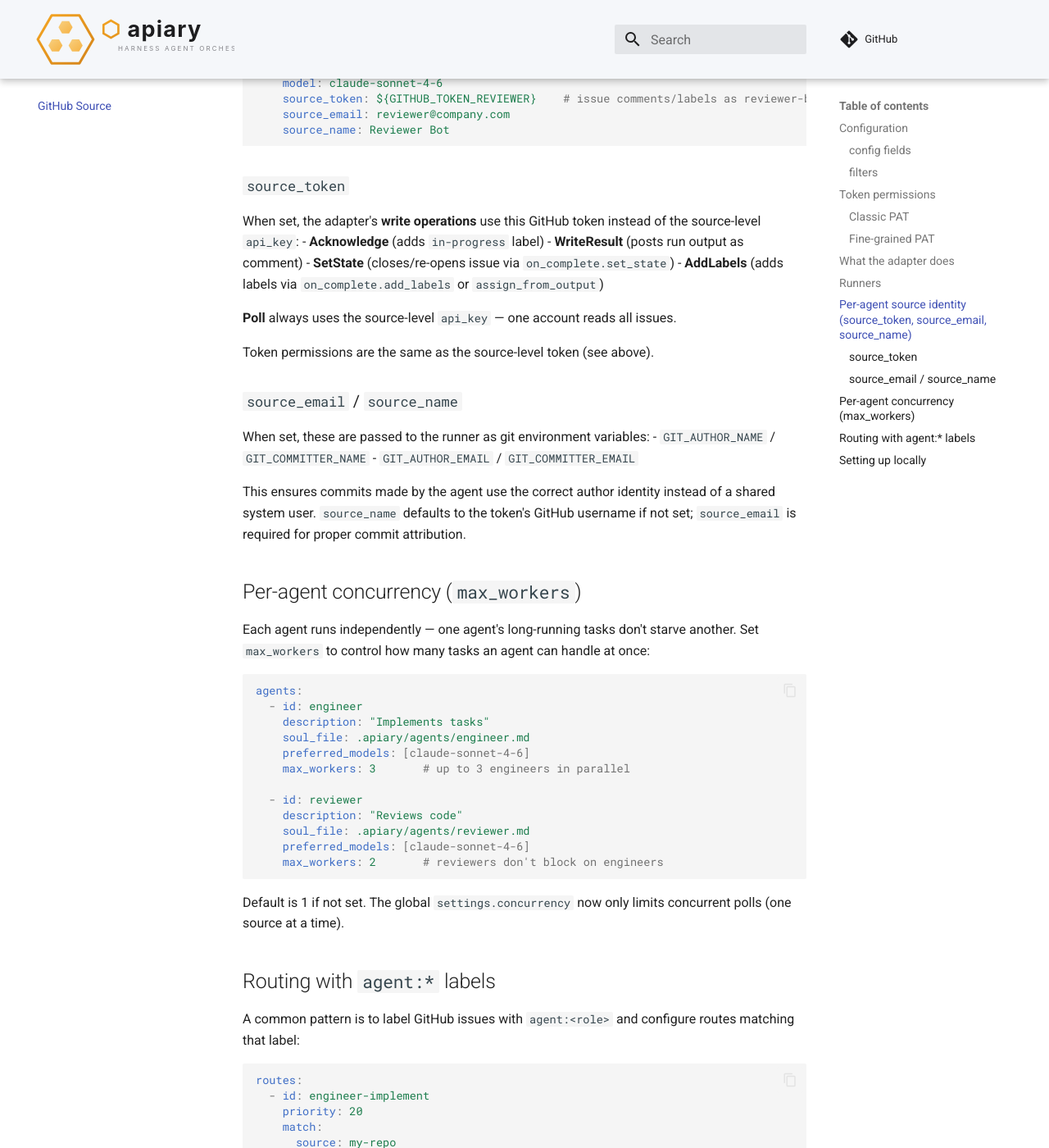
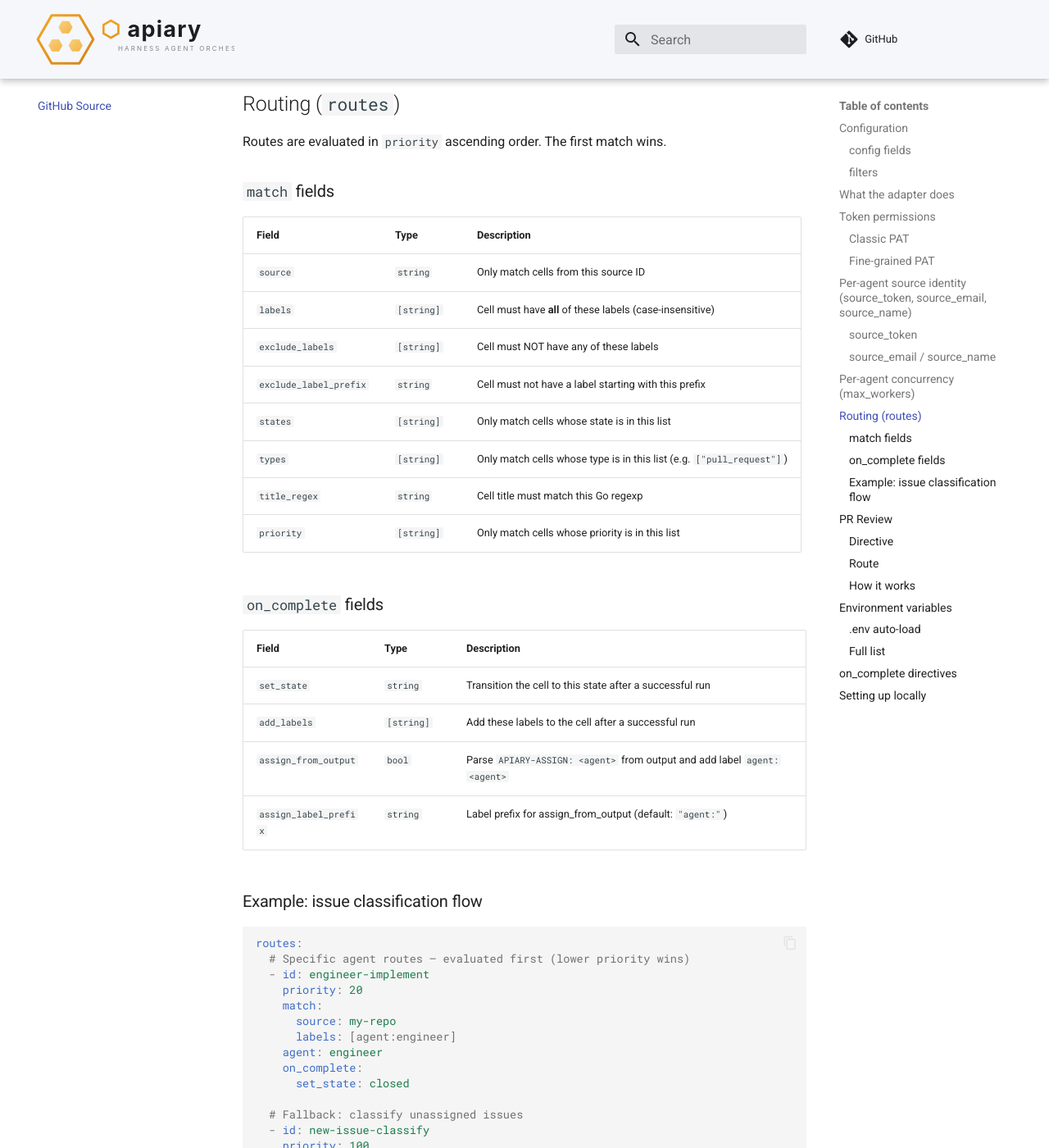
Before and after one commit to orlandoburli/apiary, an MkDocs documentation site: the page built from docs/github-source.md, in a window 1280 px wide and 1400 px high, scrolled down 3474 px. Shown: the whole window at 82% size. Built offline with MkDocs 1.6.1 and Material for MkDocs 9.7.7, drawn with Linux system fonts in a browser that asks for light colours; comment, search, counter and statistics services are not loaded; some of the changed text lies outside the part shown.

Commit message:
docs: update github-source.md — PR review, auto-load .env, RouteMatch fields, fix obsolete APIs

````diff
--- a/docs/github-source.md
+++ b/docs/github-source.md
@@ -1,6 +1,8 @@
-# GitHub Issues Source
+# GitHub Source
 
-The `github` source adapter polls issues from a GitHub repository and maps them to Apiary Cells for routing and dispatch.
+The `github` source adapter polls issues from a GitHub repository and maps them
+to Apiary Cells for routing and dispatch. Pull requests are also included as
+cells with `Type: "pull_request"`.
 
 ## Configuration
 
@@ -32,178 +34,237 @@
 | `states` | Filter by issue state: `open` or `closed` |
 | `labels` | Only poll issues that have **all** of these labels |
 
-## Token permissions
-
-The `api_key` is a GitHub personal access token. Without it, the adapter falls back to unauthenticated requests (rate limit of 60 requests/hour — insufficient for regular polling).
-
-### Classic PAT
-
-Scope **`repo`** (for private repositories). This grants full access to issues, labels, and comments.
-
-### Fine-grained PAT
-
-Repository-scoped token with the following permissions:
-
-| Permission | Level | Why |
-|---|---|---|
-| `Issues` | **Read & Write** | Poll issues, update state, add labels, post comments |
-| `Metadata` | **Read** (auto-granted) | Read repository metadata, list labels |
-
-Generate one at `https://github.com/settings/tokens?type=beta` → select the target repository → set `Issues: Read and Write`.
-
 ## What the adapter does
 
 | Operation | GitHub API call | When |
 |---|---|---|
-| **Poll** | `GET /repos/{owner}/{repo}/issues?state=all&sort=updated` | Every `poll_interval` |
-| **Acknowledge** | `PATCH /repos/{owner}/{repo}/issues/{number}` (adds label `in-progress`) | When `settings.state_lock: true` |
+| **Poll** | `GET /repos/{owner}/{repo}/issues?state=open&sort=updated&direction=desc` | Every `poll_interval` |
+| **Acknowledge** | `POST /repos/{owner}/{repo}/issues/{number}/labels` (adds `in-progress`) | When `settings.state_lock: true` |
 | **WriteResult** | `POST /repos/{owner}/{repo}/issues/{number}/comments` | When `settings.result_comment: true` |
 | **SetState** | `PATCH /repos/{owner}/{repo}/issues/{number}` (sets `state`) | Via `route.on_complete.set_state` |
 | **AddLabels** | `PATCH /repos/{owner}/{repo}/issues/{number}` (replaces labels) | Via `route.on_complete.add_labels` or `assign_from_output` |
 
-Pull requests are automatically filtered out (the GitHub Issues API returns both issues and PRs).
+Both issues and pull requests are returned by the poll. PRs are not filtered
+out — they get `Type: "pull_request"` and can be routed independently via
+`match.types: ["pull_request"]`.
 
-## Runners
+## Token permissions
 
-Providers are configured via `type` (execution mode) + `provider` (AI provider):
+The `api_key` is a GitHub personal access token. Without it, the adapter falls
+back to unauthenticated requests (60 req/h — insufficient for regular polling).
 
-```yaml
-runners:
-  # Claude CLI — type=cli, provider=claude
-  - id: claude
-    type: cli
-    provider: claude
-    config:
-      args: ["--output-format", "stream-json", "--verbose"]
-    models:
-      - claude-opus-4-8
-      - claude-sonnet-4-6
-      - claude-haiku-4-5
+### Classic PAT
 
-  # OpenCode CLI — type=cli, provider=opencode
-  - id: opencode
-    type: cli
-    provider: opencode
-    models:
-      - opencode-go/deepseek-v4-pro
-      - opencode-go/deepseek-v4-flash
+Scope **`repo`** (for private repos).
 
-  # OpenCode API — type=api, provider=opencode
-  - id: opencode-api
-    type: api
-    provider: opencode
-    config:
-      subscription: go
-      api_key: ${OPENCODE_API_KEY}
-```
+### Fine-grained PAT
 
-The `type` field determines the execution engine (`cli` = subprocess, `api` = HTTP).
-The `provider` field selects the AI provider defaults (command, flags, endpoint).
-The internal adapter name is resolved as `{provider}-{type}` (e.g. `claude-cli`).
-
-Each runner can declare a `models` list used by the dashboard for model cycling.
+| Permission | Level | Why |
+|---|---|---|
+| `Issues` | **Read & Write** | Poll, update state, add labels, post comments |
+| `Metadata` | **Read** (auto-granted) | Read repo metadata, list labels |
 
 ## Per-agent source identity (`source_token`, `source_email`, `source_name`)
 
-Each agent can use its own GitHub account for write operations and git commits
-by setting source identity fields:
+Each agent can use its own GitHub account for issue operations and git commits:
 
 ```yaml
 agents:
   - id: engineer
     description: "Implements tasks"
     model: claude-sonnet-4-6
-    source_token: ${GITHUB_TOKEN_ENGINEER}    # issue comments/labels as engineer-bot
+    source_token: ${GITHUB_TOKEN_ENGINEER}
     source_email: engineer@company.com
     source_name: Engineer Bot
 
   - id: reviewer
     description: "Reviews code"
     model: claude-sonnet-4-6
-    source_token: ${GITHUB_TOKEN_REVIEWER}    # issue comments/labels as reviewer-bot
+    source_token: ${GITHUB_TOKEN_REVIEWER}
     source_email: reviewer@company.com
     source_name: Reviewer Bot
 ```
 
 ### `source_token`
 
-When set, the adapter's **write operations** use this GitHub token instead
-of the source-level `api_key`:
-- **Acknowledge** (adds `in-progress` label)
-- **WriteResult** (posts run output as comment)
-- **SetState** (closes/re-opens issue via `on_complete.set_state`)
-- **AddLabels** (adds labels via `on_complete.add_labels` or `assign_from_output`)
+When set, the adapter's **write operations** use this token instead of the
+source-level `api_key`:
+- **Acknowledge** — adds `in-progress` label
+- **WriteResult** — posts comment with run output
+- **SetState** — closes/re-opens issue via `on_complete.set_state`
+- **AddLabels** — adds labels via `on_complete.add_labels` or `assign_from_output`
 
 **Poll** always uses the source-level `api_key` — one account reads all issues.
 
-Token permissions are the same as the source-level token (see above).
-
 ### `source_email` / `source_name`
 
-When set, these are passed to the runner as git environment variables:
+These are injected as git environment variables in the runner subprocess:
 - `GIT_AUTHOR_NAME` / `GIT_COMMITTER_NAME`
 - `GIT_AUTHOR_EMAIL` / `GIT_COMMITTER_EMAIL`
 
-This ensures commits made by the agent use the correct author identity
-instead of a shared system user. `source_name` defaults to the token's
-GitHub username if not set; `source_email` is required for proper commit
-attribution.
+Ensures commits use the correct author identity instead of a shared system user.
 
 ## Per-agent concurrency (`max_workers`)
 
-Each agent runs independently — one agent's long-running tasks don't starve
-another. Set `max_workers` to control how many tasks an agent can handle at
-once:
+Each agent has its own semaphore — one agent's long-running tasks don't starve
+another:
 
 ```yaml
 agents:
   - id: engineer
     description: "Implements tasks"
     soul_file: .apiary/agents/engineer.md
-    preferred_models: [claude-sonnet-4-6]
-    max_workers: 3       # up to 3 engineers in parallel
+    model: claude-sonnet-4-6
+    max_workers: 3
 
   - id: reviewer
     description: "Reviews code"
     soul_file: .apiary/agents/reviewer.md
-    preferred_models: [claude-sonnet-4-6]
-    max_workers: 2       # reviewers don't block on engineers
+    model: claude-sonnet-4-6
+    max_workers: 2
 ```
 
-Default is 1 if not set. The global `settings.concurrency` now only limits
-concurrent polls (one source at a time).
+Default is 1 if not set. Polls are serialized (one source at a time) regardless
+of `settings.concurrency`.
 
-## Routing with `agent:*` labels
+## Routing (`routes`)
 
-A common pattern is to label GitHub issues with `agent:<role>` and configure routes matching that label:
+Routes are evaluated in `priority` ascending order. The first match wins.
+
+### `match` fields
+
+| Field | Type | Description |
+|---|---|---|
+| `source` | `string` | Only match cells from this source ID |
+| `labels` | `[string]` | Cell must have **all** of these labels (case-insensitive) |
+| `exclude_labels` | `[string]` | Cell must NOT have any of these labels |
+| `exclude_label_prefix` | `string` | Cell must not have a label starting with this prefix |
+| `states` | `[string]` | Only match cells whose state is in this list |
+| `types` | `[string]` | Only match cells whose type is in this list (e.g. `["pull_request"]`) |
+| `title_regex` | `string` | Cell title must match this Go regexp |
+| `priority` | `[string]` | Only match cells whose priority is in this list |
+
+### `on_complete` fields
+
+| Field | Type | Description |
+|---|---|---|
+| `set_state` | `string` | Transition the cell to this state after a successful run |
+| `add_labels` | `[string]` | Add these labels to the cell after a successful run |
+| `assign_from_output` | `bool` | Parse `APIARY-ASSIGN: <agent>` from output and add label `agent:<agent>` |
+| `assign_label_prefix` | `string` | Label prefix for assign_from_output (default: `"agent:"`) |
+
+### Example: issue classification flow
 
 ```yaml
 routes:
+  # Specific agent routes — evaluated first (lower priority wins)
   - id: engineer-implement
     priority: 20
     match:
       source: my-repo
       labels: [agent:engineer]
     agent: engineer
-    worker: engineer-worker
     on_complete:
       set_state: closed
 
+  # Fallback: classify unassigned issues
   - id: new-issue-classify
     priority: 100
     match:
       source: my-repo
       exclude_label_prefix: "agent:"
     agent: investigator
-    worker: investigator-worker
     on_complete:
       assign_from_output: true
 ```
 
-The fallback route catches issues without an `agent:*` label. The investigator agent classifies them and outputs `APIARY-ASSIGN: <role>`, which Apiary converts to the label `agent:<role>`. On the next poll, the matching agent route fires.
+The fallback catches any cell without an `agent:*` label. The investigator
+classifies it and outputs `APIARY-ASSIGN: engineer`, which Apiary converts
+to the label `agent:engineer`. On the next poll, the matching route fires.
+
+## PR Review
+
+When a cell has `Type: "pull_request"` and the agent's output contains an
+`APIARY-REVIEW` directive, the dispatcher submits a formal GitHub PR review.
+
+### Directive
+
+The agent outputs one of these (last directive wins):
+
+```
+APIARY-REVIEW: approve
+APIARY-REVIEW: request-changes
+APIARY-REVIEW: comment
+```
+
+### Route
+
+```yaml
+routes:
+  - id: review-pr
+    priority: 12
+    match:
+      source: my-repo
+      types: [pull_request]
+    agent: reviewer
+    on_complete:
+      set_state: closed
+```
+
+### How it works
+
+1. Poll returns the PR as a cell with `Type: "pull_request"`
+2. Route matches by `types: [pull_request]` → dispatches to reviewer agent
+3. Reviewer agent gets the PR number (`cell.ID`), description, labels
+4. Agent reviews the code (e.g. via `gh pr diff {number}`)
+5. Agent outputs `APIARY-REVIEW: approve`
+6. Dispatcher calls `POST /repos/{owner}/{repo}/pulls/{number}/reviews`
+   using the agent's `source_token` — the review comes from the agent's
+   GitHub identity
+
+PR review is independent of the source adapter. The repo is parsed from the
+cell's URL, and the token comes from `agent.source_token` (with fallback to
+the source-level `api_key`).
+
+## Environment variables
+
+### `.env` auto-load
+
+When loading a config file, Apiary automatically reads `.env` from the same
+directory and calls `os.Setenv` for each entry. Already-set env vars (e.g.
+from shell `export`) take priority.
+
+```bash
+# .env (next to apiary.yaml)
+GITHUB_TOKEN=ghp_abc123
+GITHUB_TOKEN_ENGINEER=ghp_def456
+GITHUB_TOKEN_REVIEWER=ghp_ghi789
+```
+
+No manual sourcing needed — `Config.Load()` handles it.
+
+### Full list
+
+| Variable | Used By |
+|---|---|
+| `GITHUB_TOKEN` | Source adapter — poll + fallback for write operations |
+| `GITHUB_TOKEN_<AGENT>` | Agent's `source_token` — overrides source token for writes |
+| `GIT_AUTHOR_NAME` | Runner — set from `agent.source_name` |
+| `GIT_AUTHOR_EMAIL` | Runner — set from `agent.source_email` |
+| `GIT_COMMITTER_NAME` | Runner — same as `GIT_AUTHOR_NAME` |
+| `GIT_COMMITTER_EMAIL` | Runner — same as `GIT_AUTHOR_EMAIL` |
+
+## `on_complete` directives
+
+Agents can output directives in their final output to trigger side effects:
+
+| Directive | Example | Effect |
+|---|---|---|
+| `APIARY-ASSIGN` | `APIARY-ASSIGN: engineer` | Adds label `agent:engineer` (via `assign_from_output`) |
+| `APIARY-REVIEW` | `APIARY-REVIEW: approve` | Submits PR review (approve/request-changes/comment) |
 
 ## Setting up locally
 
-1. Create a [fine-grained PAT](https://github.com/settings/tokens?type=beta) with `Issues: Read & Write`
-2. Export it: `export GITHUB_TOKEN=ghp_...`
+1. Create a [fine-grained PAT](https://github.com/settings/tokens?type=beta)
+2. Set it in `.env` or export: `export GITHUB_TOKEN=ghp_...`
 3. Run: `apiary run --config apiary.yaml`
````
Also changed, not shown: other parts of docs/github-source.md (+1 -1 lines).
